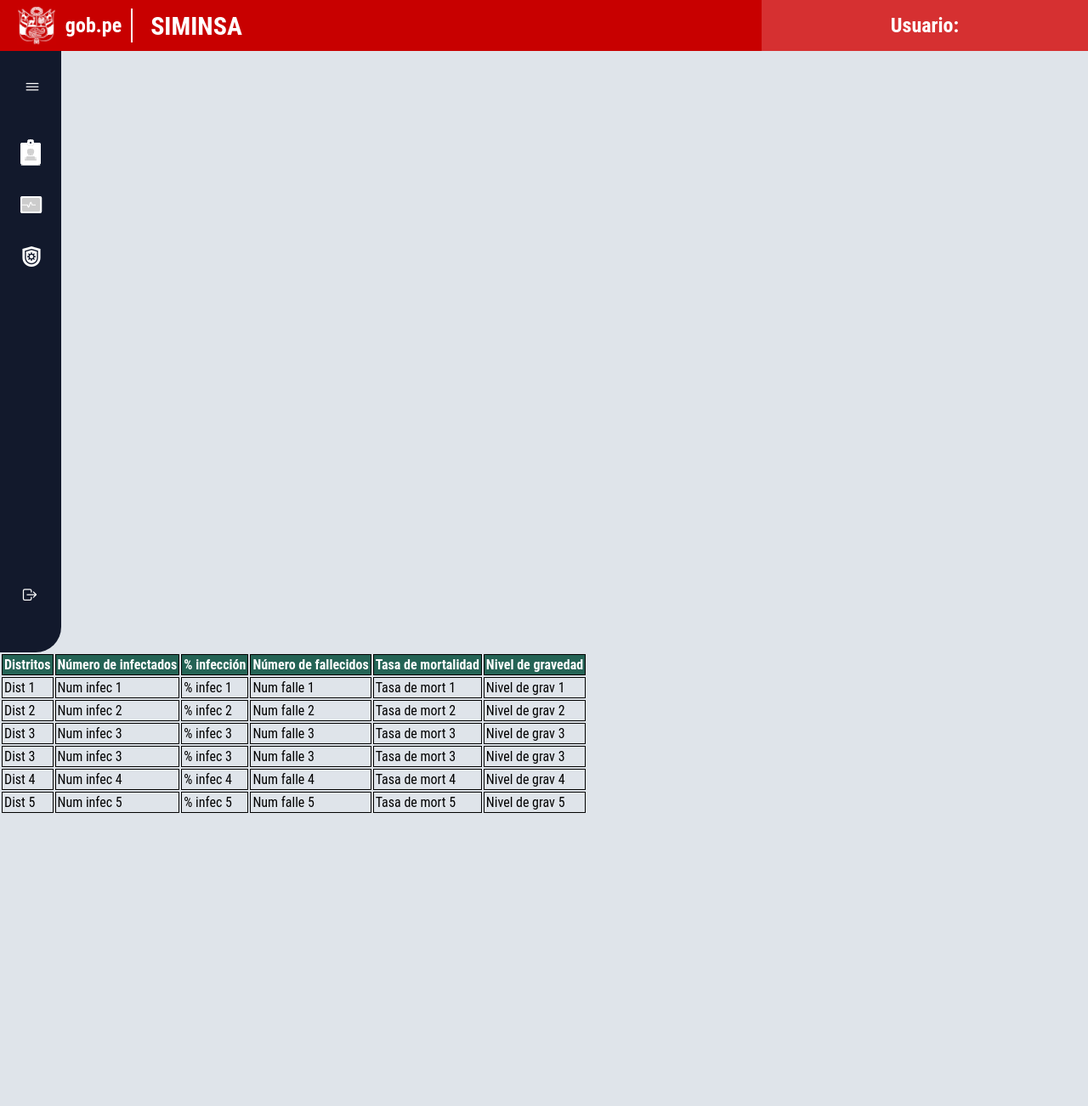
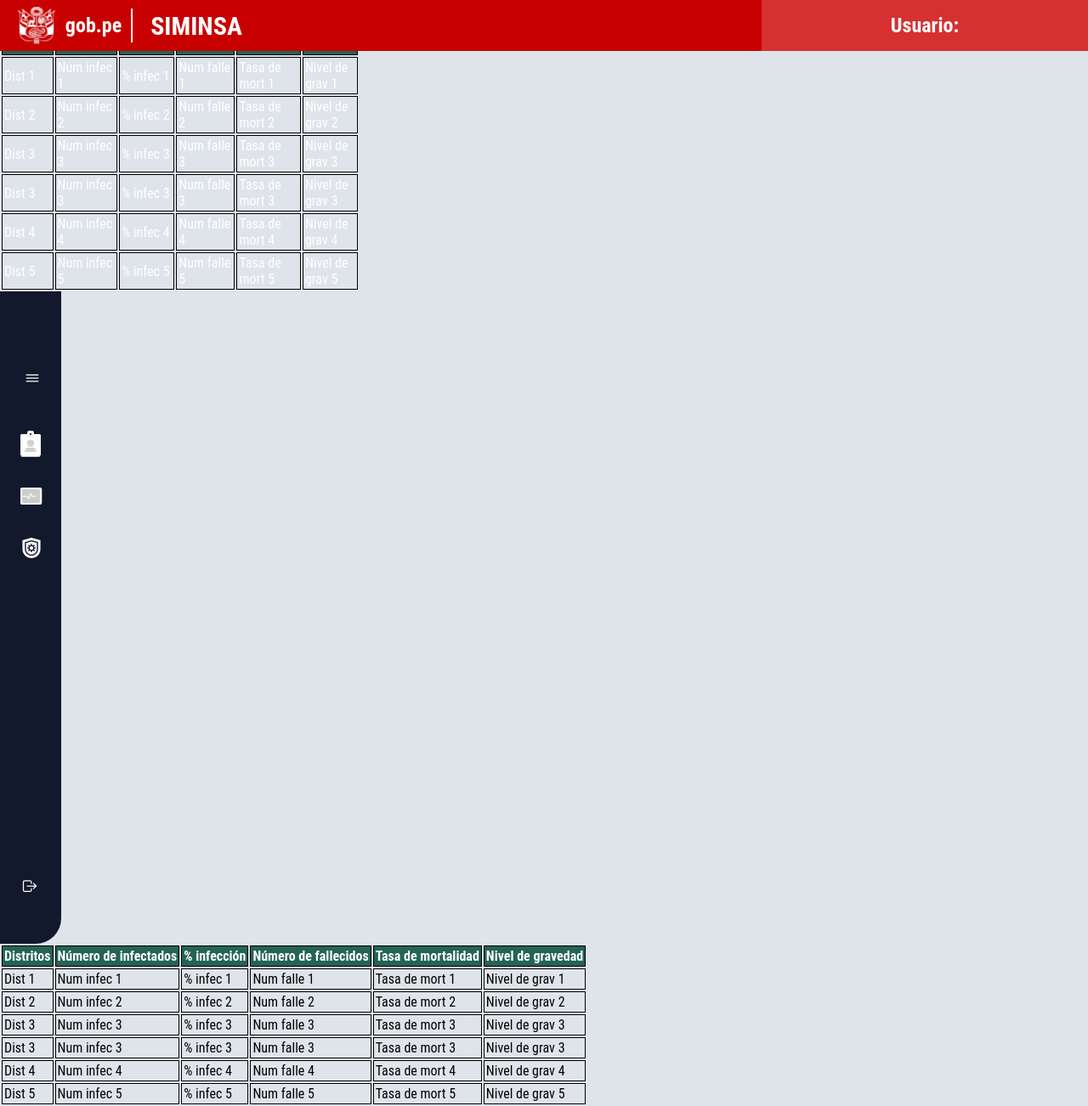
Before and after one commit to wensespl/SIMINSA, a Flask app: template templates/Prevenir.html in a window 1280 px wide. Shown: the whole page at 85% size. Before the commit the page ends 957 px from the top, so only its background shows below. Run offline with Flask 2, Linux system fonts and the light colour scheme; the template is opened without the code that fills it, so the values that code supplies are empty; some libraries are stand-ins or nearby versions.

Commit message:
Update Prevenir.html

```diff
--- a/templates/Prevenir.html
+++ b/templates/Prevenir.html
@@ -1,15 +1,17 @@
 <!DOCTYPE html>
 <html>
 <head>
-	<!-- Aquí puedes escribir tu comentario <title>SIMINSA</title>
+	<!-- Aquí puedes escribir tu comentario
+	<title>SIMINSA</title>
 	<meta charset="utf-8">
 	<link rel="stylesheet" type="text/css" href="{{url_for('static', filename='css/estiloPrevenir.css')}}">
 	<meta name="viewport" content="width=device-width, initial-scale=1.0">
 	<link rel="preconnect" href="https://fonts.gstatic.com">
+	<link href="styles/Prevenir.css" rel="stylesheet" type="text/css">
 	<link href="https://fonts.googleapis.com/css2?family=Bebas+Neue&family=Fjalla+One&family=Noto+Sans+JP:wght@500&family=Roboto+Condensed&family=Roboto:wght@300&display=swap" rel="stylesheet">
 -->
 
-<link href="styles/Prevenir.css" rel="stylesheet" type="text/css">
+<link href="{{url_for('static', filename='css/Prevenir.css')}}" rel="stylesheet" type="text/css">
 
 </head>
 <body>
@@ -38,7 +40,7 @@
                     <div class="nav__list">
 						<div  class="nav__link collapse">
                             <img src="{{url_for('static', filename='images/icono1.png')}}">
-                            <span class="nav__name">Registrar</span>
+                            <a href="{{registrar}}" class="nav__name">Registrar</a>
                             <ion-icon name="chevron-down-outline" class="collapse__link"></ion-icon>
                             <ul class="collapse__menu">
 								<a href="#" class="collapse__sublink">Buscar</a>
@@ -49,7 +51,7 @@
                         </div>
                         <div class="nav__link collapse">
                             <img src="{{url_for('static', filename='images/icono2.png')}}">
-                            <span class="nav__name">Monitorear</span>
+                            <a href="{{monitorear}}" class="nav__name">Monitorear</a>
                             <ion-icon name="chevron-down-outline" class="collapse__link"></ion-icon>
                             <ul class="collapse__menu">
                                 <a href="#" class="collapse__sublink">Buscar</a>
@@ -59,13 +61,13 @@
                         </div>
                         <div href="#" class="nav__link">
 							<img src="{{url_for('static', filename='images/icono3.png')}}">
-                            <span class="nav__name">Prevenir</span>
+                            <a href="{{prevenir}}" class="nav__name">Prevenir</a>
                         </div>
                     </div>
                 </div>
                 <div href="#" class="nav__link">
                     <ion-icon name="log-out-outline" class="nav__icon"></ion-icon>
-                    <span class="nav__name">Cerrar sesión</span>
+                    <a href="{{url_for('logout')}}" class="nav__name">Cerrar sesión</a>
                 </div>
             </nav>
         </div>
@@ -73,6 +75,120 @@
         <script src="https://unpkg.com/ionicons@5.1.2/dist/ionicons.js"></script>
         <!-- archivo java script -->
         <script src="{{url_for('static', filename='javaScript/jsRegistrar.js')}}"></script>
+
+		<div class="tablapre" >
+			<table>
+				<thead>
+					<tr>
+						<th>Distritos</th>
+
+						<th>Número de infectados</th>
+
+						<th>% infección</th>
+
+						<th>Número de fallecidos</th>
+
+						<th>Tasa de mortalidad</th>
+
+						<th>Nivel de gravedad</th>
+					</tr>
+				</thead>
+				<tr>
+					<td>Dist 1</td>
+
+					<td>Num infec 1</td>
+
+					<td>% infec 1</td>
+
+					<td>Num falle 1</td>
+
+					<td>Tasa de mort 1</td>
+
+					<td>Nivel de grav 1</td>
+				</tr>
+
+				<tr>
+
+					<td>Dist 2</td>
+
+					<td>Num infec 2</td>
+
+					<td>% infec 2</td>
+
+					<td>Num falle 2</td>
+
+					<td>Tasa de mort 2</td>
+
+					<td>Nivel de grav 2</td>
+
+				</tr>
+
+				<tr>
+
+					<td>Dist 3</td>
+
+					<td>Num infec 3</td>
+
+					<td>% infec 3</td>
+
+					<td>Num falle 3</td>
+
+					<td>Tasa de mort 3</td>
+
+					<td>Nivel de grav 3</td>
+
+				</tr>
+
+				<tr>
+
+					<td>Dist 3</td>
+
+					<td>Num infec 3</td>
+
+					<td>% infec 3</td>
+
+					<td>Num falle 3</td>
+
+					<td>Tasa de mort 3</td>
+
+					<td>Nivel de grav 3</td>
+
+				</tr>
+
+				<tr>
+
+					<td>Dist 4</td>
+
+					<td>Num infec 4</td>
+
+					<td>% infec 4</td>
+
+					<td>Num falle 4</td>
+
+					<td>Tasa de mort 4</td>
+
+					<td>Nivel de grav 4</td>
+
+				</tr>
+
+				<tr>
+
+					<td>Dist 5</td>
+
+					<td>Num infec 5</td>
+
+					<td>% infec 5</td>
+
+					<td>Num falle 5</td>
+
+					<td>Tasa de mort 5</td>
+
+					<td>Nivel de grav 5</td>
+
+				</tr>
+
+			</table>
+		</div>
 
 	</div>
 
```
Lines whose indentation alone changed are shown as unchanged.
